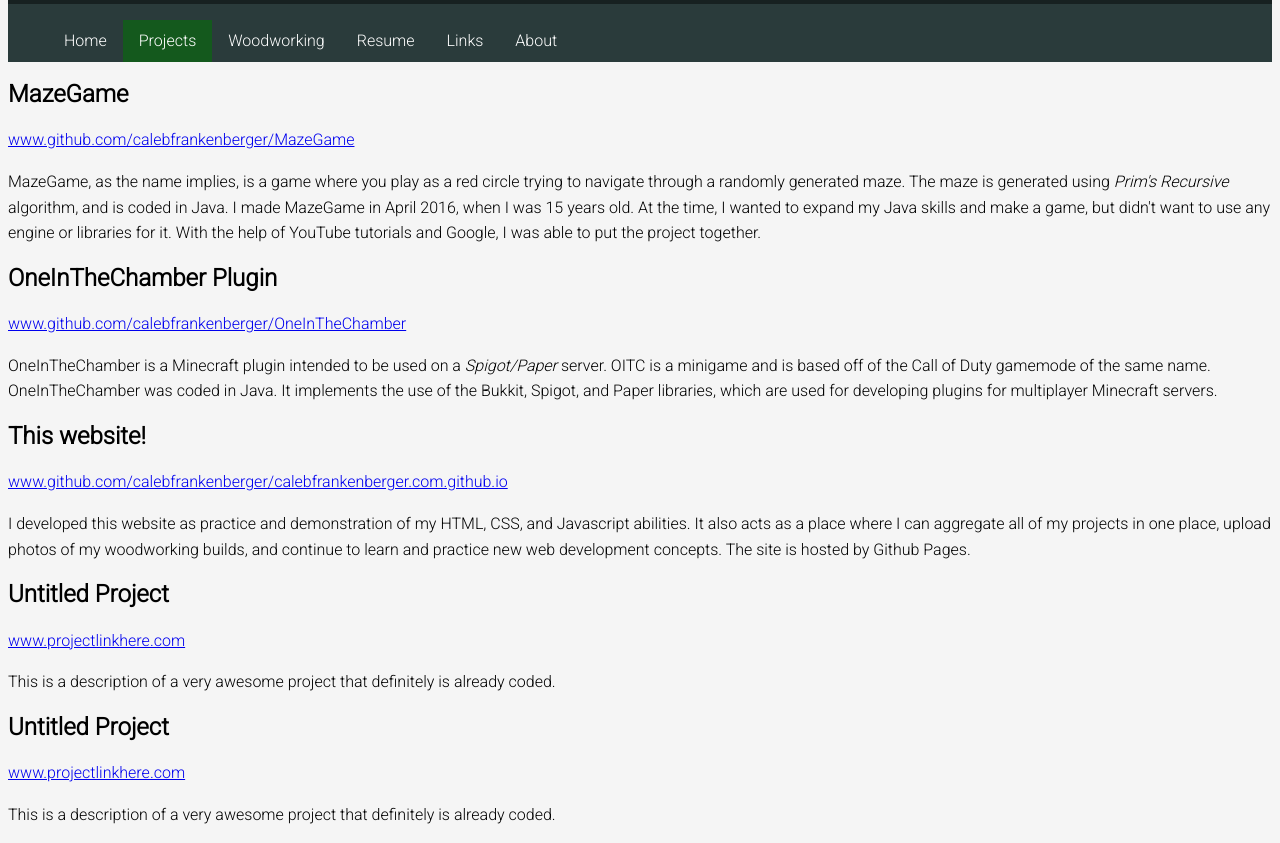
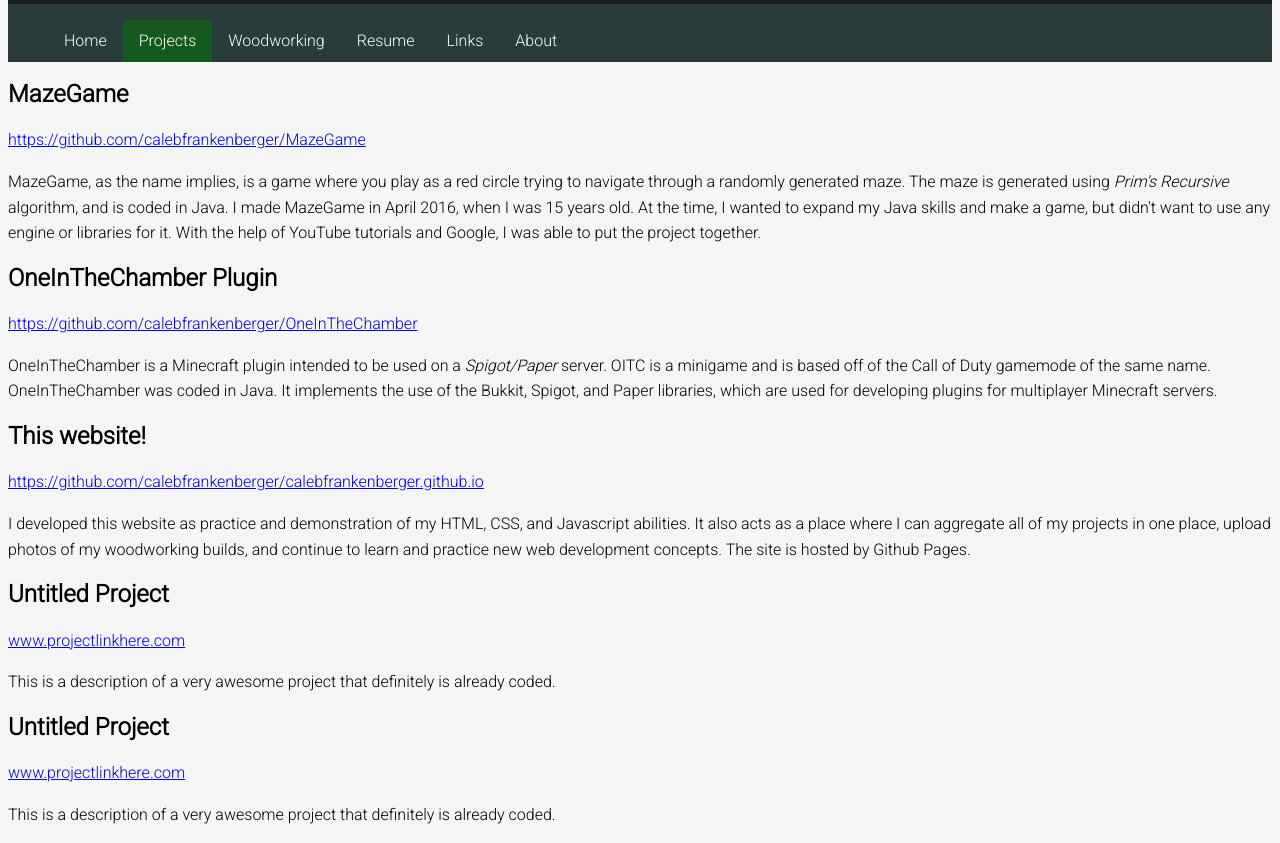
Before and after one commit to calebfrankenberger/calebfrankenberger.github.io, a plain HTML site: page projects.html in a window 1280 px wide. Shown: the part 92-935 px from the top of the page. Drawn offline with Linux system fonts and the light colour scheme.

Commit message:
link changes

```diff
--- a/projects.html
+++ b/projects.html
@@ -22,17 +22,17 @@
     <body>
         <div class="project">
            <h2>MazeGame</h2>
-           <a href="www.github.com/calebfrankenberger/MazeGame">www.github.com/calebfrankenberger/MazeGame</a>
+           <a href="https://github.com/calebfrankenberger/MazeGame">https://github.com/calebfrankenberger/MazeGame</a>
            <p>MazeGame, as the name implies, is a game where you play as a red circle trying to navigate through a randomly generated maze. The maze is generated using <em>Prim's Recursive</em> algorithm, and is coded in Java. I made MazeGame in April 2016, when I was 15 years old. At the time, I wanted to expand my Java skills and make a game, but didn't want to use any engine or libraries for it. With the help of YouTube tutorials and Google, I was able to put the project together.</p>
         </div>
         <div class="project">
            <h2>OneInTheChamber Plugin</h2>
-           <a href="www.github.com/calebfrankenberger/OneInTheChamber">www.github.com/calebfrankenberger/OneInTheChamber</a>
+           <a href="https://github.com/calebfrankenberger/OneInTheChamber">https://github.com/calebfrankenberger/OneInTheChamber</a>
            <p>OneInTheChamber is a Minecraft plugin intended to be used on a <em>Spigot/Paper</em> server. OITC is a minigame and is based off of the Call of Duty gamemode of the same name. OneInTheChamber was coded in Java. It implements the use of the Bukkit, Spigot, and Paper libraries, which are used for developing plugins for multiplayer Minecraft servers.</p>
         </div>
         <div class="project">
             <h2>This website!</h2>
-            <a href="www.github.com/calebfrankenberger/calebfrankenberger.com.github.io">www.github.com/calebfrankenberger/calebfrankenberger.com.github.io</a>
+            <a href="https://github.com/calebfrankenberger/calebfrankenberger.github.io">https://github.com/calebfrankenberger/calebfrankenberger.github.io</a>
             <p>I developed this website as practice and demonstration of my HTML, CSS, and Javascript abilities. It also acts as a place where I can aggregate all of my projects in one place, upload photos of my woodworking builds, and continue to learn and practice new web development concepts. The site is hosted by Github Pages.</p>
          </div>
         <div class="project">
```
